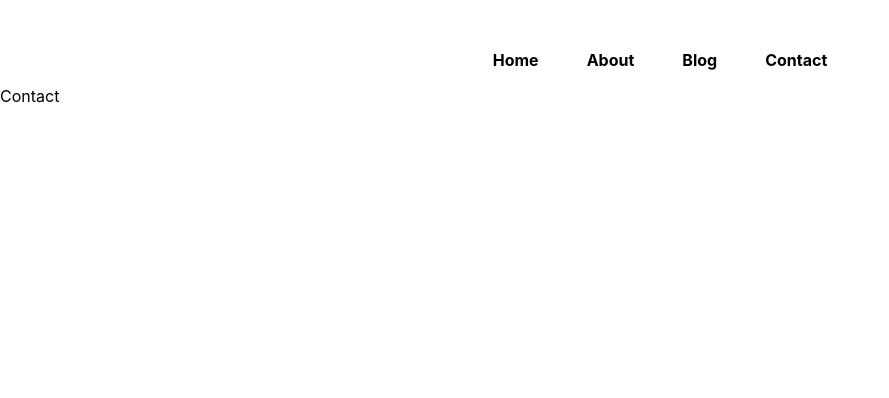
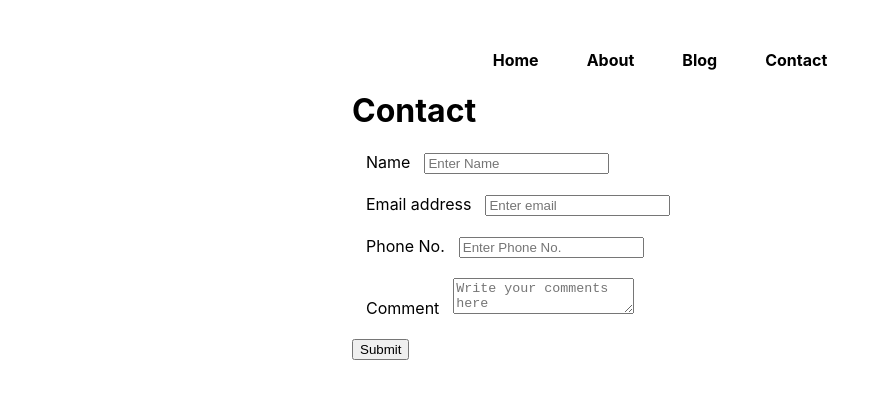
Before and after one commit to vishaldonga/blog-nextjs, a Next.js app: page /contact in a window 1280 px wide. Shown: the top 398 px of the page, without its empty margins (0-889 px from the left). Built offline with nearby package versions, Linux system fonts and the light colour scheme.

Commit message:
Update blog pages

```diff
--- a/blogdata/how-to-learn-flask.json
+++ b/blogdata/how-to-learn-flask.json
@@ -2,5 +2,6 @@
     "title": "How to learn FLask",
     "author": "Vishal Donga",
     "slug": "how-to-learn-flask",
+    "metadesc": "Flask Lorem ipsum dolor sit amet consectetur adipisicing elit",
     "content": "Flask Lorem ipsum dolor sit amet consectetur adipisicing elit. Quam ea maiores, a obcaecati nostrum veniam fuga atque recusandae, minus mollitia ipsum debitis error distinctio, nisi laudantium dolores repellat blanditiis. Veniam!Lorem ipsum dolor sit amet consectetur adipisicing elit. Quam ea maiores, a obcaecati nostrum veniam fuga atque recusandae, minus mollitia ipsum debitis error distinctio, nisi laudantium dolores repellat blanditiis. Veniam!Lorem ipsum dolor sit amet consectetur adipisicing elit. Quam ea maiores, a obcaecati nostrum veniam fuga atque recusandae, minus mollitia ipsum debitis error distinctio, nisi laudantium dolores repellat blanditiis. Veniam!Lorem ipsum dolor sit amet consectetur adipisicing elit. Quam ea maiores, a obcaecati nostrum veniam fuga atque recusandae, minus mollitia ipsum debitis error distinctio, nisi laudantium dolores repellat blanditiis. Veniam!Lorem ipsum dolor sit amet consectetur adipisicing elit. Quam ea maiores, a obcaecati nostrum veniam fuga atque recusandae, minus mollitia ipsum debitis error distinctio, nisi laudantium dolores repellat blanditiis. Veniam!Lorem ipsum dolor sit amet consectetur adipisicing elit. Quam ea maiores, a obcaecati nostrum veniam fuga atque recusandae, minus mollitia ipsum debitis error distinctio, nisi laudantium dolores repellat blanditiis. Veniam!"
 }
--- a/blogdata/how-to-learn-js.json
+++ b/blogdata/how-to-learn-js.json
@@ -2,5 +2,6 @@
     "title": "How to learn JS",
     "author": "Vishal Donga",
     "slug": "how-to-learn-js",
+    "metadesc": "JS Lorem ipsum dolor sit amet consectetur adipisicing elit",
     "content": "1Lorem ipsum dolor sit amet consectetur adipisicing elit. Quam ea maiores, a obcaecati nostrum veniam fuga atque recusandae, minus mollitia ipsum debitis error distinctio, nisi laudantium dolores repellat blanditiis. Veniam!Lorem ipsum dolor sit amet consectetur adipisicing elit. Quam ea maiores, a obcaecati nostrum veniam fuga atque recusandae, minus mollitia ipsum debitis error distinctio, nisi laudantium dolores repellat blanditiis. Veniam!Lorem ipsum dolor sit amet consectetur adipisicing elit. Quam ea maiores, a obcaecati nostrum veniam fuga atque recusandae, minus mollitia ipsum debitis error distinctio, nisi laudantium dolores repellat blanditiis. Veniam!Lorem ipsum dolor sit amet consectetur adipisicing elit. Quam ea maiores, a obcaecati nostrum veniam fuga atque recusandae, minus mollitia ipsum debitis error distinctio, nisi laudantium dolores repellat blanditiis. Veniam!Lorem ipsum dolor sit amet consectetur adipisicing elit. Quam ea maiores, a obcaecati nostrum veniam fuga atque recusandae, minus mollitia ipsum debitis error distinctio, nisi laudantium dolores repellat blanditiis. Veniam!Lorem ipsum dolor sit amet consectetur adipisicing elit. Quam ea maiores, a obcaecati nostrum veniam fuga atque recusandae, minus mollitia ipsum debitis error distinctio, nisi laudantium dolores repellat blanditiis. Veniam!"
 }
--- a/blogdata/how-to-learn-nextjs.json
+++ b/blogdata/how-to-learn-nextjs.json
@@ -2,5 +2,6 @@
     "title": "How to learn NextJS",
     "author": "Vishal Donga",
     "slug": "how-to-learn-nextjs",
+    "metadesc": "NextJS Lorem ipsum dolor sit amet consectetur adipisicing elit",
     "content": "NextJS Lorem ipsum dolor sit amet consectetur adipisicing elit. Quam ea maiores, a obcaecati nostrum veniam fuga atque recusandae, minus mollitia ipsum debitis error distinctio, nisi laudantium dolores repellat blanditiis. Veniam!Lorem ipsum dolor sit amet consectetur adipisicing elit. Quam ea maiores, a obcaecati nostrum veniam fuga atque recusandae, minus mollitia ipsum debitis error distinctio, nisi laudantium dolores repellat blanditiis. Veniam!Lorem ipsum dolor sit amet consectetur adipisicing elit. Quam ea maiores, a obcaecati nostrum veniam fuga atque recusandae, minus mollitia ipsum debitis error distinctio, nisi laudantium dolores repellat blanditiis. Veniam!Lorem ipsum dolor sit amet consectetur adipisicing elit. Quam ea maiores, a obcaecati nostrum veniam fuga atque recusandae, minus mollitia ipsum debitis error distinctio, nisi laudantium dolores repellat blanditiis. Veniam!Lorem ipsum dolor sit amet consectetur adipisicing elit. Quam ea maiores, a obcaecati nostrum veniam fuga atque recusandae, minus mollitia ipsum debitis error distinctio, nisi laudantium dolores repellat blanditiis. Veniam!Lorem ipsum dolor sit amet consectetur adipisicing elit. Quam ea maiores, a obcaecati nostrum veniam fuga atque recusandae, minus mollitia ipsum debitis error distinctio, nisi laudantium dolores repellat blanditiis. Veniam!"
 }
--- /dev/null
+++ b/pages/api/postcontact.js
@@ -0,0 +1,16 @@
+import fs from 'fs';
+
+export default async function handler(req, res) {
+    if (req.method === 'POST') {
+      // Process a POST request
+      //Reading filenames array
+      let data = await fs.promises.readdir('contactdata');
+
+      fs.writeFile(`contactdata/${data.length + 1}.json`, JSON.stringify(req.body), () => true)
+      res.status(200).json(req.body);
+    } else {
+      // Handle any other HTTP method
+      res.status(200).json(["allBlogs"]);
+      //name email desc phone
+    }
+  }
--- a/pages/blog.js
+++ b/pages/blog.js
@@ -20,12 +20,12 @@ const Blog = (props) => {
     <div className={styles.container}>
       <main className={styles.main}>
         <div className="blogs">
-          {blogs.map(({ title, slug, content }) => (
+          {blogs.map(({ title, slug, metadesc }) => (
             <div key={slug} className="blogItem">
               <Link href={`/blogpost/${slug}`}>
                 <h3 className={styles.blogItemh3}>{title}</h3>
               </Link>
-              <p>{content.substr(0, 90)}</p>
+              <p>{metadesc.substr(0, 90)}</p>
             </div>
           ))}
         </div>
--- a/pages/blogpost/[slug].js
+++ b/pages/blogpost/[slug].js
@@ -17,6 +17,9 @@ const Slug = (props) => {
   //       setBlog(data);
   //     });
   // }, [router.isReady]);
+  function createMarkup(content) {
+    return {__html: content};
+  }
 
   return (
     <div className={styles.container}>
@@ -24,7 +27,7 @@ const Slug = (props) => {
         <h1>{blog && blog.title}</h1>
         <h3>{blog && blog.author}</h3>
         <hr />
-        <div>{blog && blog.content}</div>
+        {blog && <div dangerouslySetInnerHTML={createMarkup(blog.content)} />}
       </main>
     </div>
   );
--- a/pages/contact.js
+++ b/pages/contact.js
@@ -1,9 +1,121 @@
-import React from 'react'
+import React, { useState } from "react";
+import styles from "../styles/Contact.module.css";
 
 const Contact = () => {
+  const [name, setName] = useState("");
+  const [email, setEmail] = useState("");
+  const [phone, setPhone] = useState("");
+  const [desc, setDesc] = useState("");
+
+  const handleSumbit = (e) => {
+    e.preventDefault();
+    console.log(name, email, phone, desc);
+    const data = { name, email, phone, desc }
+    fetch("http://localhost:3000/api/postcontact", {
+      method: "POST", // or 'PUT'
+      headers: {
+        "Content-Type": "application/json",
+      },
+      body: JSON.stringify(data),
+    })
+      .then((response) => response.json())
+      .then((data) => {
+        console.log("Success:", data);
+        alert("Thanks for contacting us.");
+        setDesc('');
+        setEmail('');
+        setName('');
+        setPhone('');
+      })
+      .catch((error) => {
+        console.error("Error:", error);
+      });
+  };
+
+  const handleChange = (e) => {
+    const value = e.target.value;
+    switch (e.target.name) {
+      case "name":
+        setName(value);
+        break;
+      case "email":
+        setEmail(value);
+        break;
+      case "phone":
+        setPhone(value);
+        break;
+      case "desc":
+        setDesc(value);
+        break;
+    }
+  };
+
   return (
-    <div>Contact</div>
-  )
-}
+    <div className={styles.container}>
+      <h1>Contact </h1>
+      <form onSubmit={handleSumbit}>
+        <div className={styles.mb3}>
+          <label htmlFor="name" className={styles.formLabel}>
+            Name
+          </label>
+          <input
+            type="text"
+            className="form-control"
+            id="name"
+            name="name"
+            value={name}
+            onChange={handleChange}
+            placeholder="Enter Name"
+          />
+        </div>
+        <div className={styles.mb3}>
+          <label htmlFor="email" className={styles.formLabel}>
+            Email address
+          </label>
+          <input
+            type="email"
+            className="form-control"
+            id="email"
+            name="email"
+            value={email}
+            onChange={handleChange}
+            placeholder="Enter email"
+          />
+        </div>
+        <div className={styles.mb3}>
+          <label htmlFor="phone" className={styles.formLabel}>
+            Phone No.
+          </label>
+          <input
+            type="text"
+            className="form-control"
+            id="phone"
+            name="phone"
+            value={phone}
+            onChange={handleChange}
+            placeholder="Enter Phone No."
+          />
+        </div>
 
-export default Contact
+        <div className={styles.mb3}>
+          <label htmlFor="comment" className={styles.formLabel}>
+            Comment
+          </label>
+          <textarea
+            className="form-control"
+            id="desc"
+            placeholder="Write your comments here"
+            onChange={handleChange}
+            value={desc}
+            name="desc"
+          />
+        </div>
+        <button type="submit" className="btn btn-primary">
+          Submit
+        </button>
+      </form>
+    </div>
+  );
+};
+
+export default Contact;
--- /dev/null
+++ b/styles/About.module.css
@@ -0,0 +1,7 @@
+.container {
+    max-width: 45vw;
+    margin: 50px auto;
+}
+.center {
+    text-align: center;
+}
--- /dev/null
+++ b/styles/Contact.module.css
@@ -0,0 +1,10 @@
+.container {
+    max-width: 45vw;
+    margin: auto;
+}
+.mb3 {
+    margin-bottom: 20px;
+}
+.formLabel {
+    margin: 0px 14px;
+}
--- a/styles/Home.module.css
+++ b/styles/Home.module.css
@@ -40,20 +40,14 @@
 }
 
 .title {
-  margin: 0;
+  margin: 20px;
   line-height: 1.15;
-  font-size: 4rem;
+  font-size: 3.5rem;
 }
 
 .title,
 .description {
   text-align: center;
-}
-
-.description {
-  margin: 2rem 0;
-  line-height: 1.5;
-  font-size: 1.5rem;
 }
 
 .code {
@@ -121,7 +115,7 @@ justify-content: center;
 }
 
 .myImg {
-  border-radius: 10px;
+  border-radius: 50%;
 }
 
 @media (max-width: 600px) {
@@ -143,3 +137,6 @@ justify-content: center;
     filter: invert(1);
   }
 }
+.h2 {
+  font-size: 2.5rem;
+}
```
Also changed, not shown: pages/about.js (+45 -5 lines), pages/index.js (+12 -18 lines).
